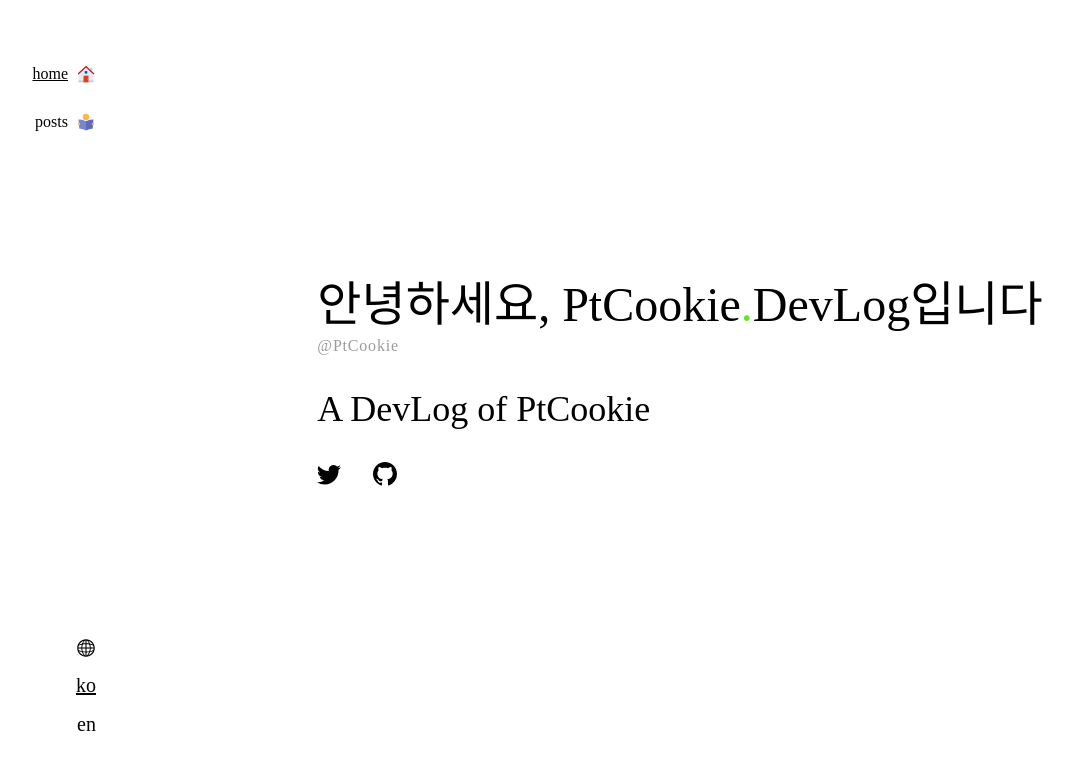
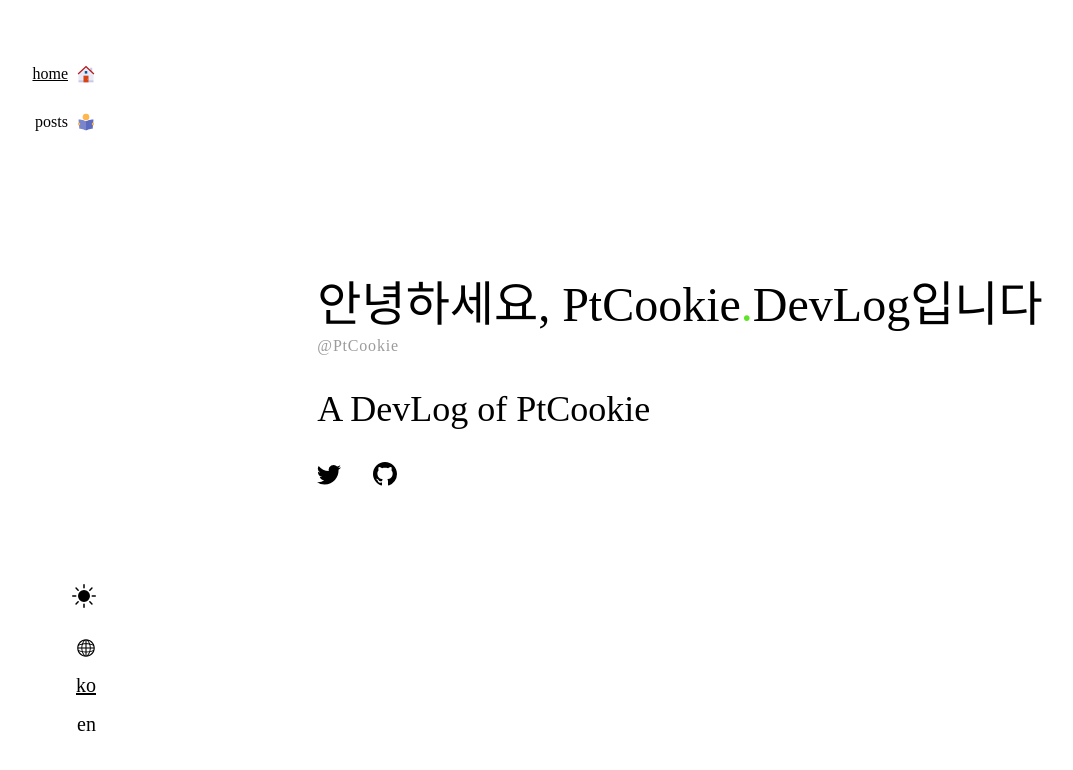
Before and after one commit to PtCookie/DevLog-Legacy, a Next.js app: page / in a window 1280 px wide. Shown: the top 770 px of the page, without its empty margins (16-1089 px from the left). Built offline with nearby package versions, Linux system fonts and the light colour scheme; a web font is replaced by a local one.

Commit message:
feat(component): Theme switch
Implement theme switch component.
Fix some dark mode styles.

```diff
--- a/components/Navigation.tsx
+++ b/components/Navigation.tsx
@@ -4,6 +4,7 @@ import { useState } from 'react';
 import { FcHome, FcReading } from 'react-icons/fc';
 import BurgerButton from './BurgerButton';
 import LocaleSelector from './LocaleSelector';
+import ThemeSwitch from './ThemeSwitch';
 import styles from '../styles/Navigation.module.css';
 
 export default function Navigation() {
@@ -32,6 +33,7 @@ export default function Navigation() {
           </li>
         </ul>
       </div>
+      <ThemeSwitch active={active} />
       <LocaleSelector active={active} />
     </nav>
   );
--- /dev/null
+++ b/components/ThemeSwitch.tsx
@@ -0,0 +1,46 @@
+import { useEffect, useState } from 'react';
+import { BsSunFill, BsMoonFill } from 'react-icons/bs';
+import styles from '../styles/Components.module.css';
+
+type Props = {
+  active: boolean;
+};
+
+export default function ThemeSwitch({ active }: Props) {
+  const [darkMode, setDarkMode] = useState<boolean>(false);
+
+  useEffect(() => {
+    const isDark =
+      localStorage.getItem('theme') !== null
+        ? localStorage.getItem('theme') === 'dark'
+        : window.matchMedia('(prefers-color-scheme: dark)').matches;
+
+    if (isDark) {
+      document.documentElement.dataset.theme = 'dark';
+      localStorage.setItem('theme', 'dark');
+    } else {
+      document.documentElement.dataset.theme = 'light';
+      localStorage.setItem('theme', 'light');
+    }
+
+    setDarkMode(isDark);
+  }, []);
+
+  function toggleTheme() {
+    if (darkMode) {
+      document.documentElement.dataset.theme = 'light';
+      localStorage.setItem('theme', 'light');
+    } else {
+      document.documentElement.dataset.theme = 'dark';
+      localStorage.setItem('theme', 'dark');
+    }
+
+    setDarkMode((prevState) => !prevState);
+  }
+
+  return (
+    <div className={styles.theme} data-active={active} onClick={toggleTheme}>
+      {darkMode ? <BsMoonFill size={'1.5rem'} /> : <BsSunFill size={'1.5rem'} />}
+    </div>
+  );
+}
--- a/styles/Components.module.css
+++ b/styles/Components.module.css
@@ -76,8 +76,8 @@
         position: absolute;
         top: calc(50% - 2px / 2);
         left: calc(50% - 28px / 2);
-        background: var(--burger-disabled);
-        transition: all 150ms ease-in;
+        background: var(--nav-item-disabled);
+        transition: all 150ms ease-in, color 0.5s ease, background-color 0.5s ease;
     }
 
     & div:nth-child(1) {
@@ -94,7 +94,7 @@
 
     &[data-active='true'] {
         & div {
-            background: var(--burger-abled);
+            background: var(--nav-item-enabled);
         }
 
         & div:nth-child(1) {
@@ -117,15 +117,11 @@
     border-radius: 3px;
     background: var(--button-bg);
     color: var(--button-text);
-    transition: background 0.3s ease;
+    transition: background 0.3s ease, color 0.5s ease, background-color 0.5s ease;
 
     &:active,
     &:hover {
         background: var(--button-active);
-    }
-
-    @media (prefers-color-scheme: dark) {
-        color: var(--point);
     }
 }
 
@@ -145,6 +141,29 @@
         &:not(:last-child) {
             margin-right: 2em;
         }
+    }
+}
+
+.theme {
+    margin: 0;
+    padding: 0;
+    position: fixed;
+    top: 1.25rem;
+    right: 1rem;
+    color: var(--nav-item-disabled);
+    z-index: 2;
+
+    @media (min-width: 769px) {
+        top: auto;
+        bottom: 12rem;
+        right: auto;
+        left: 5.5rem;
+        display: flex;
+        color: var(--nav-item-enabled);
+    }
+
+    &[data-active='true'] {
+        color: var(--nav-item-enabled);
     }
 }
 
--- a/styles/Layout.module.css
+++ b/styles/Layout.module.css
@@ -81,10 +81,6 @@
     & a {
         color: var(--button-text);
         text-decoration: underline;
-
-        @media (prefers-color-scheme: dark) {
-            color: var(--point);
-        }
     }
 
     & h1 {
--- a/styles/Navigation.module.css
+++ b/styles/Navigation.module.css
@@ -66,7 +66,7 @@
         background: var(--light);
         z-index: 1;
         transform: translateX(-100%);
-        transition: opacity 200ms;
+        transition: opacity 200ms, color 0.5s ease, background-color 0.5s ease;
         opacity: 0;
         text-align: right;
         list-style: none;
--- a/styles/globals.css
+++ b/styles/globals.css
@@ -3,13 +3,13 @@
     --light-gray: #9b9b9b;
     --gray: #646464;
     --dark: #000;
-    --nav-bar: rgb(24 45 39);
-    --nav-title: rgb(221 221 221);
-    --burger-disabled: var(--nav-title);
-    --burger-abled: var(--dark);
     --button-bg: rgb(21 132 125 / 20%);
     --button-active: rgb(21 132 125 / 40%);
     --button-text: rgb(21 132 125);
+    --nav-bar: rgb(24 45 39);
+    --nav-title: rgb(221 221 221);
+    --nav-item-disabled: var(--nav-title);
+    --nav-item-enabled: var(--dark);
     --point: rgb(92 230 38);
 
     color-scheme: light dark;
@@ -25,9 +25,20 @@ body {
     margin: 0;
 }
 
+html[data-theme='dark'] {
+    --light: #222;
+    --light-gray: #646464;
+    --gray: #9b9b9b;
+    --dark: #ddd;
+    --button-bg: rgb(158 196 0 / 20%);
+    --button-active: rgb(158 196 0 / 40%);
+    --button-text: rgb(92 230 38);
+}
+
 body {
     background-color: var(--light);
     color: var(--dark);
+    transition: color 0.5s ease, background-color 0.5s ease;
 }
 
 a {
@@ -38,20 +49,3 @@ a {
 pre code {
     border-radius: 0.75rem;
 }
-
-@media (prefers-color-scheme: dark) {
-    :root {
-        --light: #222;
-        --light-gray: #646464;
-        --gray: #9b9b9b;
-        --dark: #ddd;
-    }
-
-    img:not([src*='.svg']) {
-        filter: grayscale(50%);
-
-        &:hover {
-            filter: none;
-        }
-    }
-}
```
